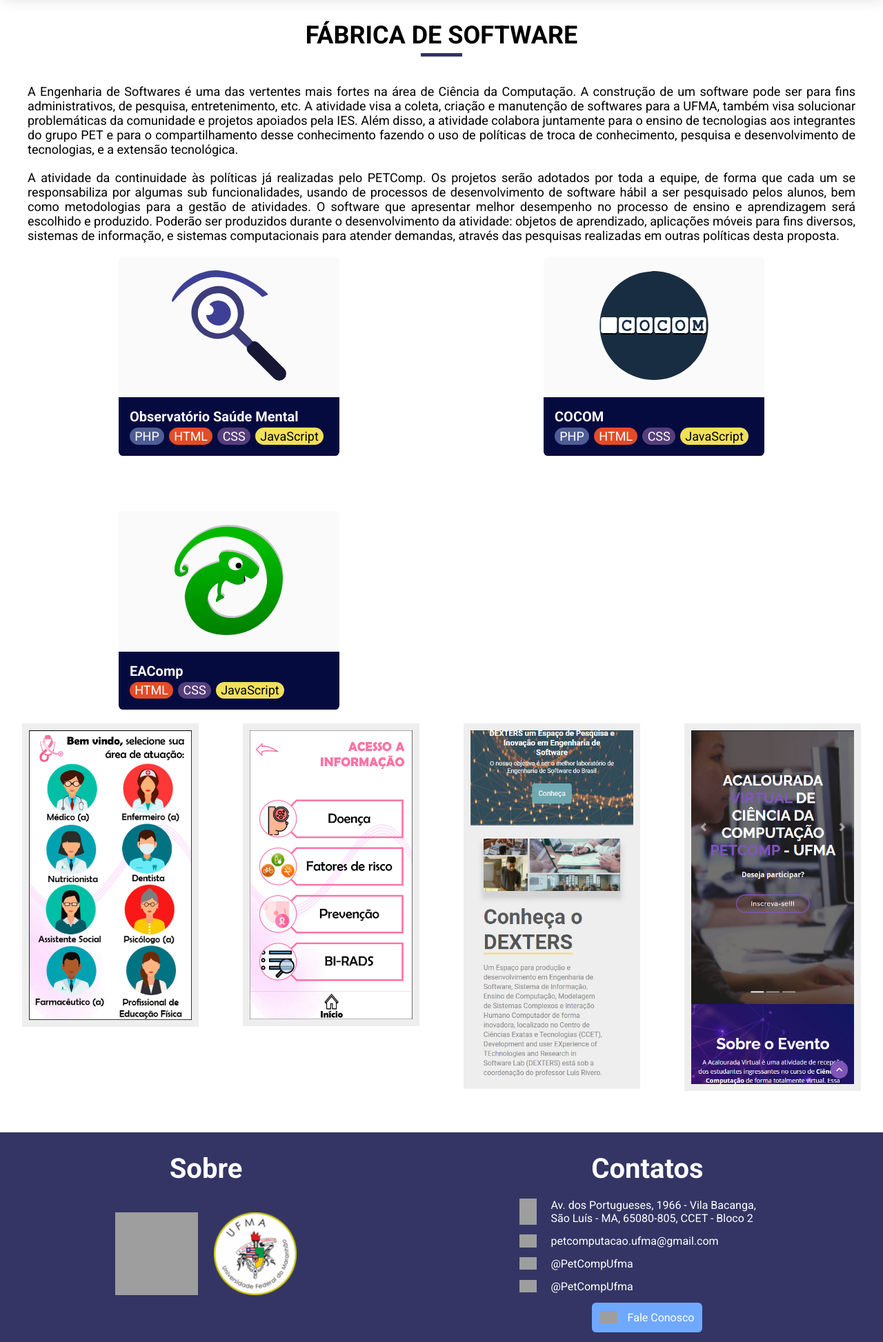
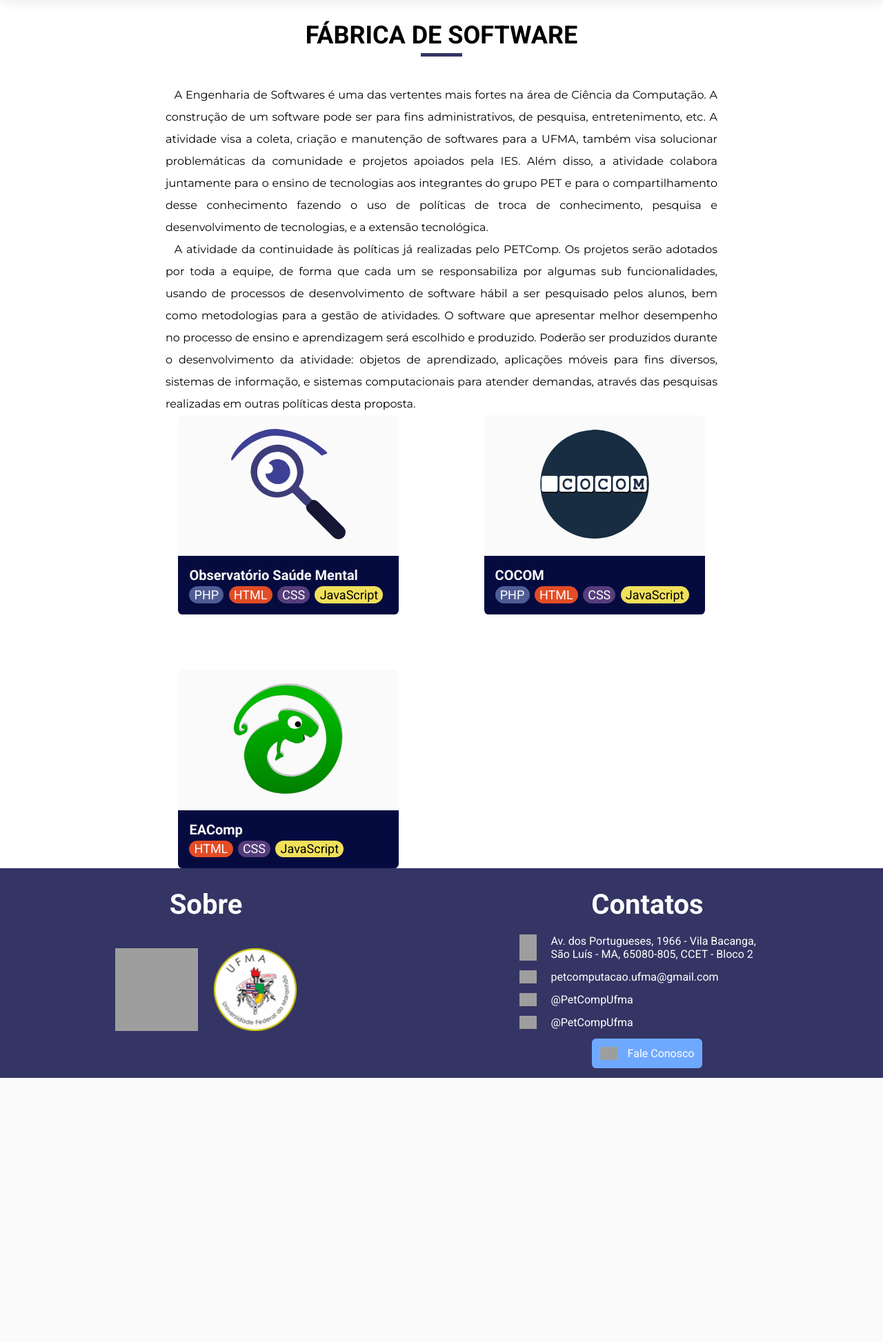
Before and after one commit to PET-Comp-UFMA/petcomp-ufma_site, a PHP site: page /desenvolvimento.php in a window 1280 px wide. Shown: the part 100-2046 px from the top of the page at 69% size. After the commit the page ends 1663 px from the top, so only its background shows below. Run offline with PHP 8.4, Linux system fonts and the light colour scheme; grey boxes are pictures that could not be loaded.

Commit message:
Correções de fonte, textos e padding

```diff
--- a/desenvolvimento.php
+++ b/desenvolvimento.php
@@ -10,6 +10,7 @@
   <link rel="icon" href="./assets/images/logos/PETComp.png">
 
   <link href="https://fonts.googleapis.com/css2?family=Roboto:wght@100;300;400;500;700;900&display=swap" rel="stylesheet">
+  <link href="https://fonts.googleapis.com/css2?family=Montserrat:wght@200;400&display=swap" rel="stylesheet">
   <link href="https://fonts.googleapis.com/icon?family=Material+Icons" rel="stylesheet">
 
   <link rel="stylesheet" href="./styles/styles.css">
@@ -20,6 +21,7 @@
   <?php include('header.php') ?>
 
   <main>
+    <div class="container">
       <div class="section-header">
         <h2>Fábrica de Software</h2>
       </div>
@@ -62,11 +64,12 @@
           </div>
         </div>
       </div>
-    <div class="images-fab-software">
+      <!-- <div class="images-fab-software">
         <img src="./assets/images/fab-software-photo-1.jpg" alt="" class="images-desenvolvimento">
         <img src="./assets/images/fab-software-photo-2.jpg" alt="" class="images-desenvolvimento">
         <img src="./assets/images/fab-software-photo-3.jpg" alt="" class="images-desenvolvimento">
         <img src="./assets/images/fab-software-photo-4.jpg" alt="" class="images-desenvolvimento">
+      </div> -->
     </div>
   </main>
 
--- a/minicursos.php
+++ b/minicursos.php
@@ -1,5 +1,6 @@
 <!DOCTYPE html>
 <html lang="en">
+
 <head>
   <meta charset="UTF-8">
   <meta http-equiv="X-UA-Compatible" content="IE=edge">
@@ -9,15 +10,18 @@
   <link rel="icon" href="./assets/images/logos/PETComp.png">
 
   <link href="https://fonts.googleapis.com/css2?family=Roboto:wght@100;300;400;500;700;900&display=swap" rel="stylesheet">
+  <link href="https://fonts.googleapis.com/css2?family=Montserrat:wght@200;400&display=swap" rel="stylesheet">
   <link href="https://fonts.googleapis.com/icon?family=Material+Icons" rel="stylesheet">
 
   <link rel="stylesheet" href="./styles/styles.css">
   <link rel="stylesheet" href="./styles/atividades.css">
 </head>
+
 <body>
   <?php include('header.php') ?>
 
   <main>
+    <div class="container">
       <div class="section-header">
         <h2>Minicursos e Oficinas</h2>
       </div>
@@ -28,9 +32,11 @@
         <img src="./assets/images/minicursos-photo-1.jpg" alt="">
         <img src="./assets/images/minicursos-photo-2.jpg" alt="">
       </div>
+    </div>
   </main>
 
   <?php include('footer.php') ?>
   <script src="./scripts/script.js"></script>
 </body>
+
 </html>
--- a/monitoria.php
+++ b/monitoria.php
@@ -10,6 +10,7 @@
   <link rel="icon" href="./assets/images/logos/PETComp.png">
 
   <link href="https://fonts.googleapis.com/css2?family=Roboto:wght@100;300;400;500;700;900&display=swap" rel="stylesheet">
+  <link href="https://fonts.googleapis.com/css2?family=Montserrat:wght@200;400&display=swap" rel="stylesheet">
   <link href="https://fonts.googleapis.com/icon?family=Material+Icons" rel="stylesheet">
 
   <link rel="stylesheet" href="./styles/styles.css">
@@ -20,6 +21,7 @@
   <?php include('header.php') ?>
 
   <main>
+    <div class="container">
       <div class="section-header">
         <h2>Monitoria</h2>
       </div>
@@ -65,7 +67,7 @@
         <img src="./assets/images/monitoria-photo-2.jpg" alt="">
         <img src="./assets/images/monitoria-photo-3.jpg" alt="">
       </div>
-
+    </div>
   </main>
 
   <?php include('footer.php') ?>
--- a/produtos-podcomp.php
+++ b/produtos-podcomp.php
@@ -1,5 +1,6 @@
 <!DOCTYPE html>
 <html lang="en">
+
 <head>
   <meta charset="UTF-8">
   <meta http-equiv="X-UA-Compatible" content="IE=edge">
@@ -9,16 +10,19 @@
   <link rel="icon" href="./assets/images/logos/PETComp.png">
 
   <link href="https://fonts.googleapis.com/css2?family=Roboto:wght@100;300;400;500;700;900&display=swap" rel="stylesheet">
+  <link href="https://fonts.googleapis.com/css2?family=Montserrat:wght@200;400&display=swap" rel="stylesheet">
   <link href="https://fonts.googleapis.com/icon?family=Material+Icons" rel="stylesheet">
 
   <link rel="stylesheet" href="./styles/styles.css">
   <link rel="stylesheet" href="./styles/produtos-podcomp.css">
 </head>
+
 <body>
   <?php include('header.php') ?>
 
   <main>
     <section id="produtos-podcomp">
+      <div class="container">
         <div class="section-header">
           <h2>PodComp</h2>
         </div>
@@ -33,6 +37,7 @@
 
         </p>
         <div class="episodios"></div>
+      </div>
     </section>
   </main>
 
@@ -40,4 +45,5 @@
   <script src="./scripts/script.js"></script>
   <script src="./scripts/podcomp.js"></script>
 </body>
+
 </html>
--- a/scripts/podcomp.js
+++ b/scripts/podcomp.js
@@ -73,7 +73,7 @@
         <iframe src="${item.urlPodCast}" width="100%" height="232" frameborder="0" allowtransparency="true" allow="encrypted-media" loading="lazy"></iframe>
         <div class="description">
           ${item.descricao}
-          <p class="hosts"><img src="./assets/svg/mic_white_24dp.svg">${item.hosts}</p>
+          <p class="hosts" style="padding: 0; color: #fff"><img src="./assets/svg/mic_white_24dp.svg">${item.hosts}</p>
         </div>
       </div>
     </div>
--- a/styles/atividades.css
+++ b/styles/atividades.css
@@ -1,17 +1,14 @@
 main .container {
-  width: 100%;
-  padding-right: 2rem;
-  padding-left: 2rem;
-  margin-bottom: 3rem;
-  margin-right: auto;
-  margin-left: auto;
+  margin: 0 auto;
+  width: 70%;
 }
 
-main p {
-  color: #010101;
-  font-size: 18px;
-  padding: 0 40px;
+main .container p {
+  font-family: "Montserrat", sans-serif;
+  line-height: 2em;
   text-align: justify;
+  text-indent: 0.8em;
+  padding: 0 3em;
 }
 
 main .images {
@@ -28,9 +25,10 @@
   width: 90%;
 }
 
-main .images-fab-software {
+main .images-fab-software,
+main .images-monitoria {
   display: grid;
-  grid-template-columns: 1fr 1fr 1fr 1fr;
+  grid-template-columns: 1fr;
   flex-direction: row;
   margin-bottom: 40px;
 }
@@ -46,7 +44,7 @@
 main .sites-cards {
   display: grid;
   grid-gap: 5em;
-  grid-template-columns: 1fr 1fr 1fr;
+  grid-template-columns: 1fr 1fr;
   margin: 0 auto;
   width: 90%;
 }
--- a/styles/styles.css
+++ b/styles/styles.css
@@ -5,10 +5,10 @@
   padding: 0;
 }
 
-p {
+/* p {
   padding: 0;
   margin: 0 0 20px 0;
-}
+} */
 
 ::-webkit-scrollbar {
   width: 10px;
@@ -171,7 +171,6 @@
   display: block;
 }
 
-
 main .container .pagination {
   align-items: center;
   display: flex;
@@ -264,18 +263,16 @@
   width: 100%;
 }
 
-
 footer h3 {
   font-size: 30pt;
   margin-top: 29px;
   margin-bottom: 20px;
   text-align: center;
   color: #fff;
-
 }
 
 footer .div-1 h3 {
-  margin-bottom: 40px
+  margin-bottom: 40px;
 }
 
 footer .container {
@@ -353,11 +350,11 @@
   width: 25px;
 }
 
-footer .sociais a{
+footer .sociais a {
   color: #fff;
 }
 
-footer .sociais li a{
+footer .sociais li a {
   margin-left: 20px;
 }
 
@@ -396,7 +393,7 @@
   color: #fff;
   text-decoration: none;
   margin-bottom: 14px;
-  display:flex;
+  display: flex;
   justify-content: space-between;
   width: 160px;
 }
@@ -503,8 +500,7 @@
   }
 }
 
-@media (max-width: 800px){
-
+@media (max-width: 800px) {
   footer {
     display: flex;
     flex-direction: column;
@@ -593,11 +589,9 @@
     color: var(--primary);
   }
 
-
   footer .lula {
     display: flex;
     align-items: center;
     flex-direction: column;
-
   }
 }
```
Also changed, not shown: eventos.php (+14 -2 lines), sobre.php (+11 -3 lines), styles/eventos.css (+34 -18 lines), styles/produtos-podcomp.css (+11 -4 lines), styles/sobre.css (+7 -8 lines). Lines whose indentation alone changed are shown as unchanged.
